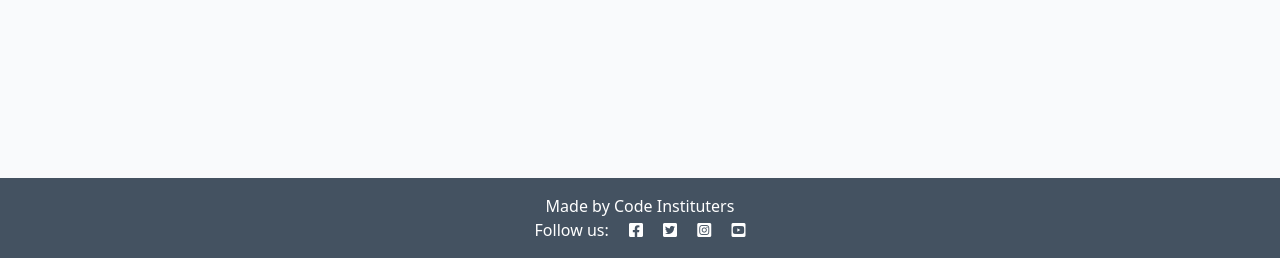
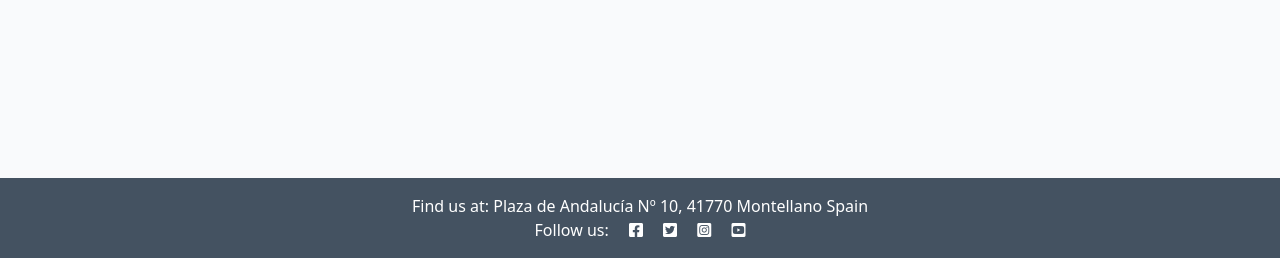
Before and after one commit to JoeOrtiz1995/Deli-Events-and-Bookings, a Django app: page / in a window 1280 px wide. Shown: the part 542-800 px from the top of the page. Run offline with Django 4.2, Linux system fonts and the light colour scheme; data that the repository does not hold is empty.

Commit message:
Add templates

```diff
--- a/agenda/templates/agenda/index.html
+++ b/agenda/templates/agenda/index.html
@@ -51,3 +51,7 @@
 
 <!-- index.html content ends here -->
 {% endblock %}
+
+{% block address %}
+Plaza de Andalucía Nº 10, 41770 Montellano Spain
+{% endblock %}
--- a/agenda/views.py
+++ b/agenda/views.py
@@ -4,6 +4,6 @@ from .models import Event
 
 # Create your views here.
 class EventList(generic.ListView):
-    queryset = Event.objects.filter(status=1).order_by("-event_date")
+    queryset = Event.objects.filter(status=1).order_by("event_date")
     template_name = "agenda/index.html"
     paginate_by = 2
--- a/templates/base.html
+++ b/templates/base.html
@@ -61,7 +61,11 @@
 
     <!-- Footer -->
     <footer class="footer mt-auto py-3 dark-bg">
-        <p class="m-0 text-center text-white">Made by Code Instituters</p>
+        <p class="m-0 text-center text-white">
+            Find us at:
+            {% block address %}
+            {% endblock address %}
+        </p>
         <p class="m-0 text-center text-white">Follow us: <i class="fab fa-facebook-square ms-3"></i>
             <i class="fab fa-twitter-square ms-3"></i>
             <i class="fab fa-instagram-square ms-3"></i>
```
